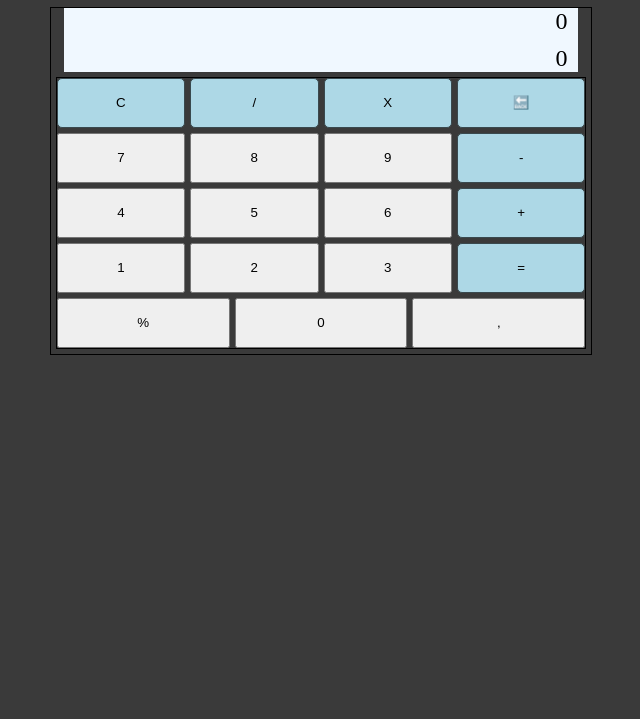
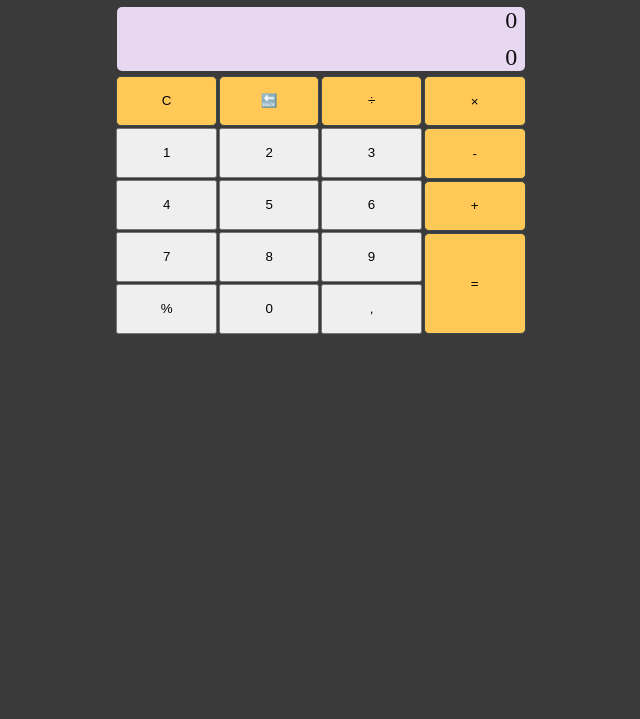
Before and after one commit to libertyspace/Calculator, a plain HTML site: page index.html in a window 1280 px wide. Shown: the part 81-800 px from the top of the page, without its empty margins (319-959 px from the left). Drawn offline with Linux system fonts and the light colour scheme.

Commit message:
Made a working display + a bit of styling

```diff
--- a/index.html
+++ b/index.html
@@ -12,14 +12,14 @@
     <h1>Calculator</h1>
     <div id="container-calculator">
       <div id="screen-container">
+        <div id="screen-result">5</div>
         <div id="screen-input">58 + 63 = error</div>
-        <div id="screen-result">5</div>
       </div>
       <div id="button-container">
+        <div id="button-container-left">
           <button class="cal-button" id="clear">C</button>
-          <button class="cal-button" id="divide">/</button>
-          <button class="cal-button" id="multiply">X</button>
-          <button class="cal-button" id="zero">0</button>
+          <button class="cal-button" id="delete">🔙</button>
+          <button class="cal-button" id="divide">&#247;</button>
           <button class="cal-button" id="one">1</button>
           <button class="cal-button" id="two">2</button>
           <button class="cal-button" id="three">3</button>
@@ -30,8 +30,11 @@
           <button class="cal-button" id="eight">8</button>
           <button class="cal-button" id="nine">9</button>
           <button class="cal-button" id="precentage">%</button>
+          <button class="cal-button" id="zero">0</button>
           <button class="cal-button" id="comma">,</button>
-          <button class="cal-button" id="delete">🔙</button>
+        </div>
+        <div id="button-container-right">
+          <button class="cal-button" id="multiply">&#215;</button>
           <button class="cal-button" id="minus">-</button>
           <button class="cal-button" id="plus">+</button>
           <button class="cal-button" id="equals">=</button>
--- a/script.js
+++ b/script.js
@@ -14,7 +14,7 @@ function divide(a, b) {
   return a / b;
 }
 
-function storeValue(e) {
+function storeNewValue(e) {
   let clickedValue;
   if (e.target.id === "comma") {
     clickedValue = ".";
@@ -22,44 +22,57 @@ function storeValue(e) {
   } else if (e.target.id !== "comma") {
     clickedValue = e.target.textContent;
     var1 = parseFloat(var1 + clickedValue);
-    var2 = var1;
+    newValue = var1;
   }
 }
 
 function clearValues() {
   var1 = 0;
-  var2 = 0;
-  var3 = 0;
+  newValue = 0;
+  storedValue = 0;
   result = 0;
   operator = 0;
   oldOperator = 0;
+  screenInput.textContent = "0";
+  screenResult.textContent = "0";
+  screenConcat = "";
+}
+
+function writeDisplayInput(e) {
+  screenConcat = screenConcat + e.target.textContent;
+  screenInput.textContent = screenConcat;
+}
+
+function writeDisplayResult() {
+  screenResult.textContent = storedValue;
 }
 
 function operate(operator, a, b) {
   a = parseFloat(a);
   b = parseFloat(b);
   switch (operator) {
-    case "+":
+    case "plus":
       return add(a, b);
 
-    case "-":
+    case "minus":
       return subtract(a, b);
 
-    case "X":
+    case "multiply":
       return multiply(a, b);
 
-    case "/":
+    case "divide":
       return divide(a, b);
   }
 }
 
-const screenInput = document.querySelector("#screen-input");
-const screenResult = document.querySelector("#screen-result");
+let screenInput = document.querySelector("#screen-input");
+let screenResult = document.querySelector("#screen-result");
 const calButton = document.querySelectorAll(".cal-button");
 
 let var1 = "";
-let var2;
-let var3;
+let newValue;
+let storedValue;
+let screenConcat = "";
 let operator;
 let oldOperator;
 
@@ -75,37 +88,39 @@ for (const buttons of calButton) {
       e.target.id === "multiply" ||
       e.target.id === "divide"
     ) {
-      operator = e.target.textContent;
-      if (var3) {
-        if (var2) {
-          var3 = operate(oldOperator, var3, var2);
-          var2 = "";
+      writeDisplayInput(e);
+      operator = e.target.id;
+      if (storedValue) {
+        if (newValue) {
+          storedValue = operate(oldOperator, storedValue, newValue);
+          newValue = "";
           var1 = "";
           oldOperator = operator;
-          console.log(var3);
+          writeDisplayResult();
+          console.log(storedValue);
         }
-        // show var3
-      } else if (var3 !== true) {
+        // show storedValue
+      } else if (storedValue !== true) {
         oldOperator = operator;
-        var3 = var2;
-        var2 = "";
+        storedValue = newValue;
+        newValue = "";
         var1 = "";
 
-        console.log(`var3 is ${var3}`);
+        console.log(`storedValue is ${storedValue}`);
       }
     } else if (e.target.id === "equals") {
-      if (var2) {
-        var3 = operate(operator, var3, var2);
-        var2 = "";
+      if (newValue) {
+        storedValue = operate(operator, storedValue, newValue);
+        newValue = "";
         var1 = "";
+        writeDisplayResult();
       }
+    } else if (Number.isFinite(parseInt(e.target.textContent))) {
+      storeNewValue(e);
+      writeDisplayInput(e);
 
-      console.log(var3);
-    } else if (Number.isFinite(parseInt(e.target.textContent))) {
-      storeValue(e);
-
-      console.log(var2);
-    } else if (e.target.textContent === "C") {
+      console.log(newValue);
+    } else if (e.target.id === "clear") {
       clearValues();
     }
   });
--- a/style.css
+++ b/style.css
@@ -1,9 +1,18 @@
+/* Coolors to use
+black 111111
+yellow  ffc857
+orange  e9724c
+red c5283d
+white/grey  e8d7f1
+*/
+
+
 body {
   display: flex;
   flex-direction: column;
   align-items: center;
   background-color: rgb(58, 58, 58);
-  color: aliceblue;
+  color: #e9724c;
 }
 
 button {
@@ -13,7 +22,7 @@ button {
 }
 
 #container-calculator {
-  border: 1px solid black;
+  /* border: 1px solid black; */
   display: flex;
   flex-direction: column;
   /* width: 50%;
@@ -23,12 +32,31 @@ button {
 
 #button-container {
   display: flex;
+  gap: 2px;
+  justify-content: center;
+
+  flex-grow: 2;
+  /* border: 1px solid #ffc857; */
+  border-radius: 5px;
+  margin: 5px;
+}
+
+#button-container-left {
+  width: 75%;
+  display: flex;
   flex-wrap: wrap;
-  justify-content: center;
-  gap: 5px;
-  flex-grow: 2;
-  border: 1px solid black;
-  margin: 5px;
+  gap: 2px;
+
+
+}
+
+#button-container-right {
+  display:flex;
+  flex-direction: column;
+  align-items: center;
+  width: 25%;
+  font-size: 36px;
+  gap: 2px;
 }
 
 #screen-container {
@@ -36,12 +64,13 @@ button {
   flex-direction: column;
   justify-content: center;
   align-items: flex-end;
-  width:95%;
+  width:97.5%;
   height: 95%;
   gap: 10px;
   font-size: 24px;
-  color: black;
-  background-color: aliceblue;
+  color: #111;
+  background-color: #e8d7f1;
+  border-radius: 5px;
 }
 
 #screen-input,
@@ -59,89 +88,110 @@ button {
 #plus,
 #clear,
 #equals {
-  background-color: lightblue;
+  background-color: #ffc857;
   border: 1px solid rgb(57, 73, 78);
   border-radius: 5px;
 }
 
 #clear {
   order: 0;
+  width: 30%;
 
 }
 
 #divide {
-  order: 1;
+  order: 2;
+  width: 30%;
 }
 
 #multiply {
-  order: 2;
+  order: 0;
+  width: 100%;
+  height: 20%;
 }
 
 #delete {
-  order: 3;
+  order: 1;
+  width: 30%;
 }
 
 #minus {
-  order: 7;
+  order: 1;
+  width: 100%;
+  height: 20%;
 }
 
 #plus {
-  order: 11;
+  order: 2;
+  width: 100%;
+  height: 20%;
 }
 
 #equals {
-  order: 15;
+  order: 3;
+  width: 100%;
+  height: 40%;
 }
 
 #zero {
-  order: 17;
+  order: 13;
   flex-grow: 2;
+  width: 30%;
 }
 
 #one {
-  order: 12;
+  order: 3;
+  width: 30%;
 }
 
 #two {
-  order: 13;
+  order: 4;
+  width: 30%;
 }
 
 #three {
-  order: 14;
+  order: 5;
+  width: 30%;
 }
 
 #four {
-  order: 8;
+  order: 6;
+  width: 30%;
 }
 
 #five {
-  order: 9;
+  order: 7;
+  width: 30%;
 }
 
 #six {
-  order: 10;
+  order: 8;
+  width: 30%;
 }
 
 #seven {
-  order: 4;
+  order: 9;
+  width: 30%;
 }
 
 #eight {
-  order: 5;
+  order: 10;
+  width: 30%;
 }
 
 #nine {
-  order: 6;
+  order: 11;
+  width: 30%;
 }
 
 #precentage {
-  order: 16;
-  flex-grow: 2;
-  justify-content: flex-start;
+  order: 12;
+  width: 30%;
+
 }
 
 #comma{
-  order: 17;
-  flex-grow: 2;
-  justify-content: flex-start;
+  order: 14;
+  width: 30%;
+
 }
```
